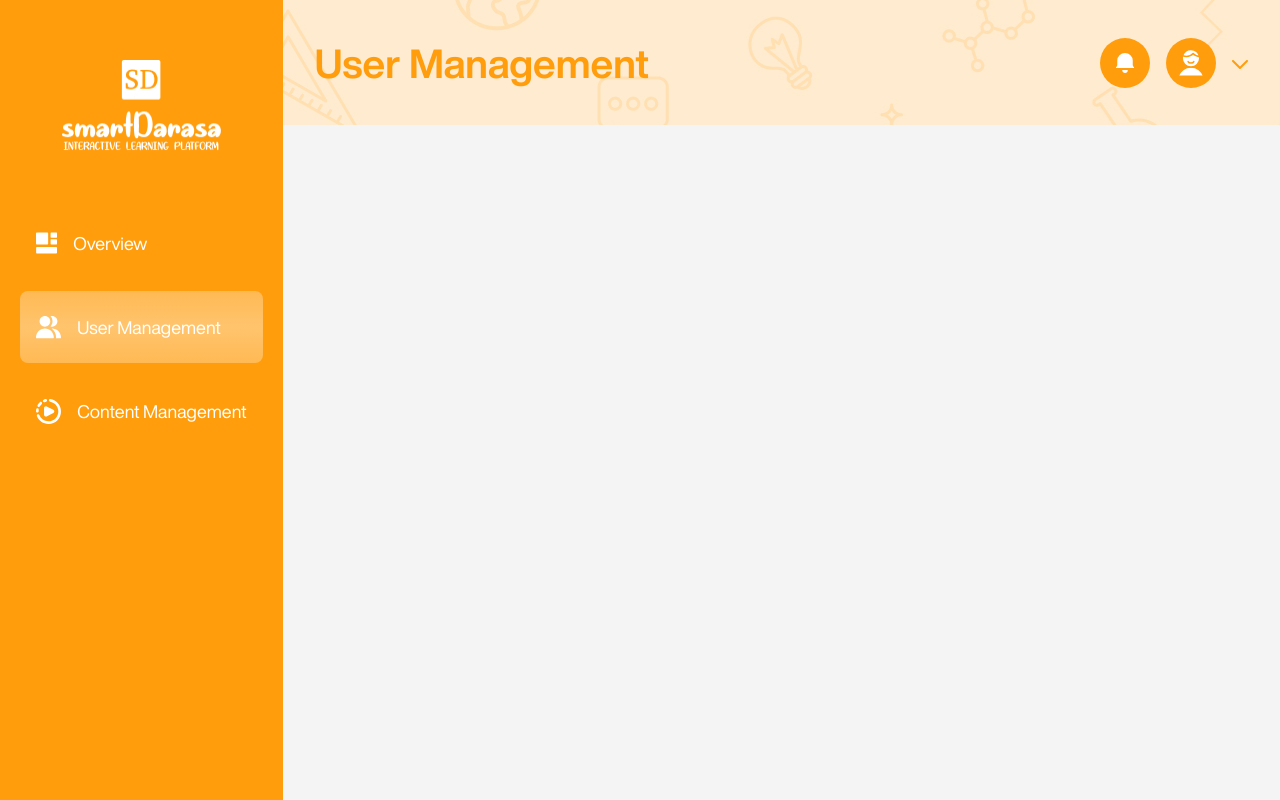
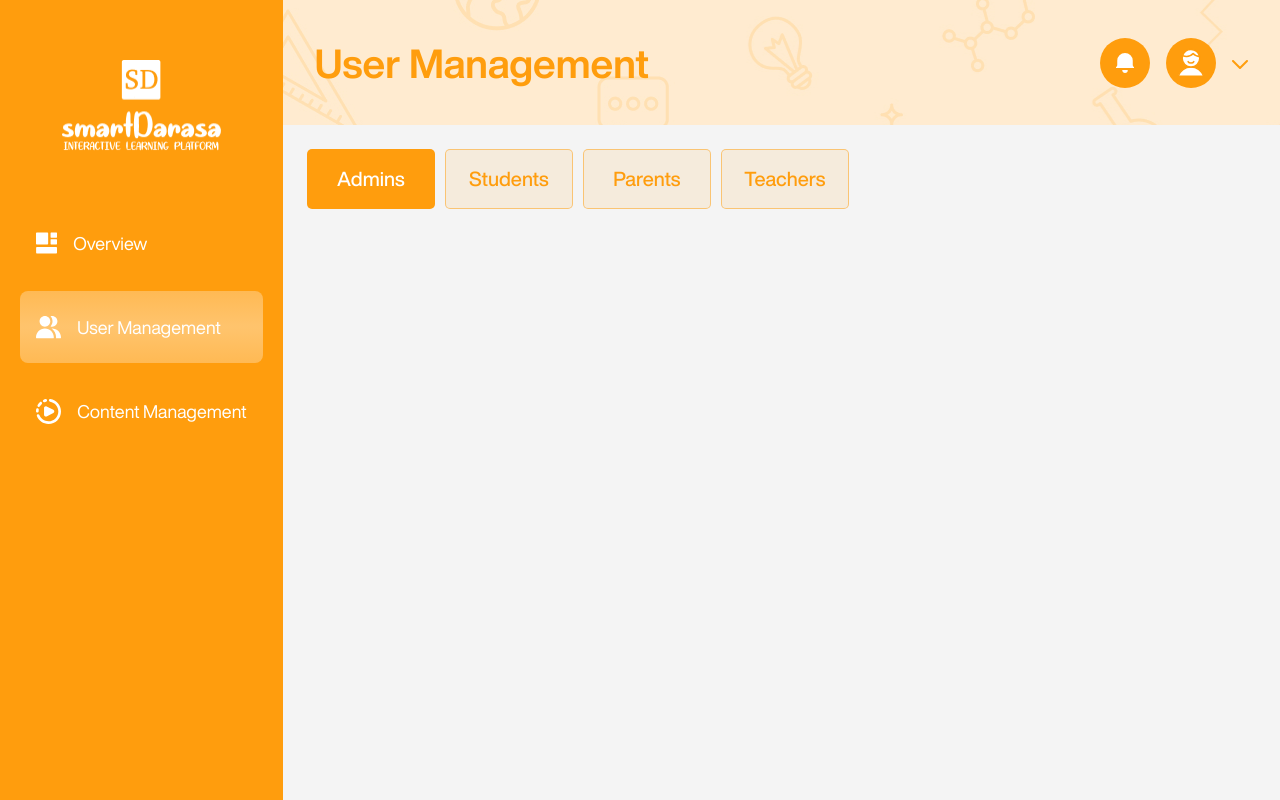
Before and after one commit to vaylette/SDAdmin, a Next.js app: page /dashboard/user-management in a window 1280 px wide. Built offline with nearby package versions, Linux system fonts and the light colour scheme.

Commit message:
Tab functionality working great

```diff
--- a/app/dashboard/user-management/page.tsx
+++ b/app/dashboard/user-management/page.tsx
@@ -15,13 +15,46 @@ export default function UserManagement() {
     teachers:false,
   })
 
+  const handleActiveTab = (activeTab: string): void => {
+    setTab((prev) => ({
+      admins: false,
+      students: false,
+      parents: false,
+      teachers: false,
+      [activeTab]: true,
+    }));
+  };
+
+  const tabList = [
+    {
+      name: 'Admins',
+      tab: 'admins'
+    },
+    {
+      name: 'Students',
+      tab: 'students'
+    },
+    {
+      name: 'Parents',
+      tab: 'parents'
+    },
+    {
+      name: 'Teachers',
+      tab: 'teachers'
+    },
+  ]
+
   return (
     <>
       <div className='w-full h-full p-6'>
         <div className='flex flex-col gap-5'>
           <div className='flex flex-row justify-between'>
             <div className='flex flex-row gap-[10px]'>
-
+              {tabList?.map((item, index) => (
+                <button key={index} className={`w-[128px] h-[60px] rounded-[5px] text-[20px] font-medium flex items-center justify-center ${tab[item.tab as keyof Tab] ? 'bg-orange-default text-white-default' : 'text-orange-default border-[0.5px] border-solid border-orange-200 bg-orange-400'}`} onClick={() => handleActiveTab(item.tab as keyof Tab)}>
+                  {item.name}
+                </button>
+              ))}
             </div>
           </div>
         </div>
--- a/tailwind.config.ts
+++ b/tailwind.config.ts
@@ -45,6 +45,7 @@ const config: Config = {
         100: '#FF9D0D26',
         200: '#FF9D0D80',
         300: '#FFCE86',
+        400: '#FF9D0D1A'
       },
       'red': {
         default: '#FF0000',
```
